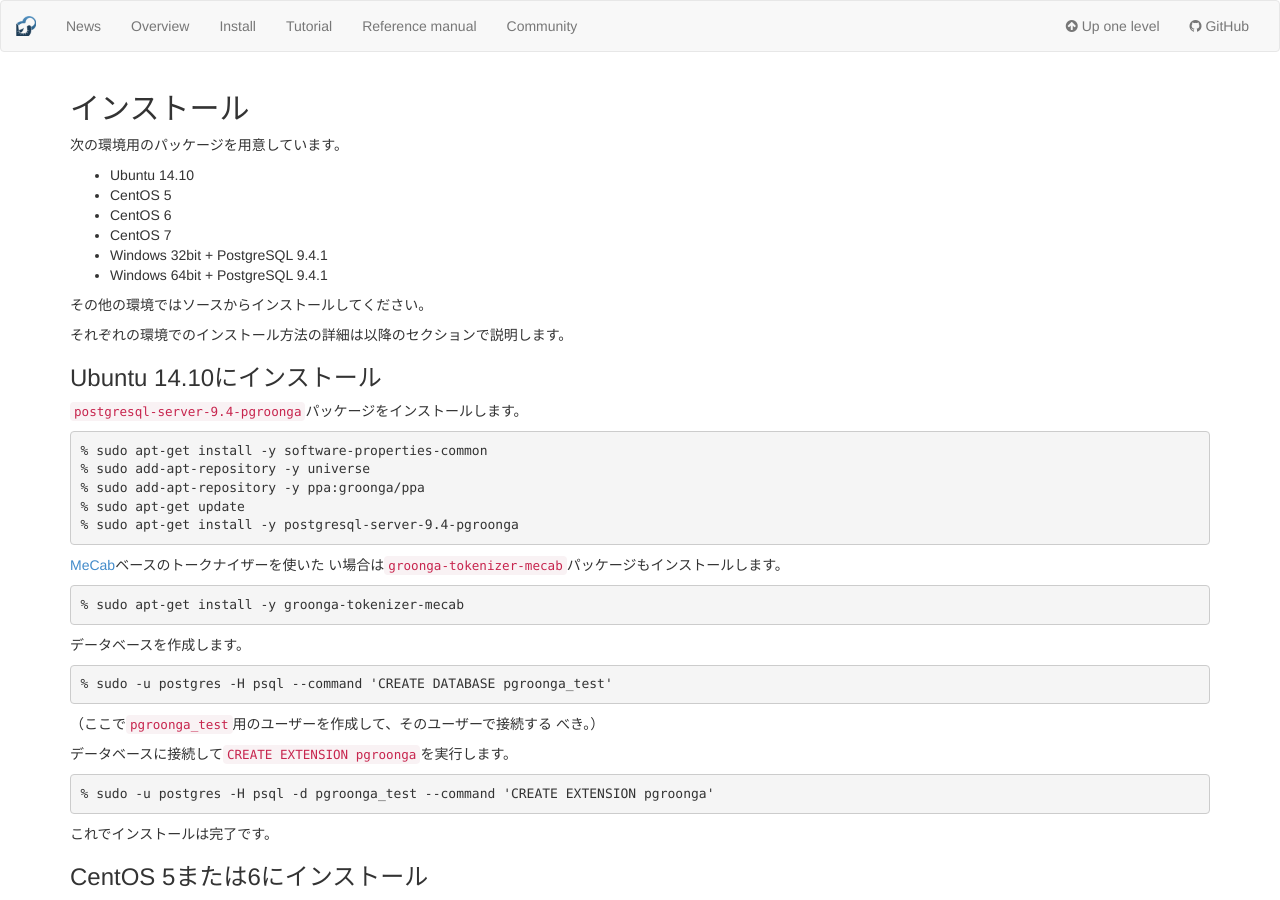
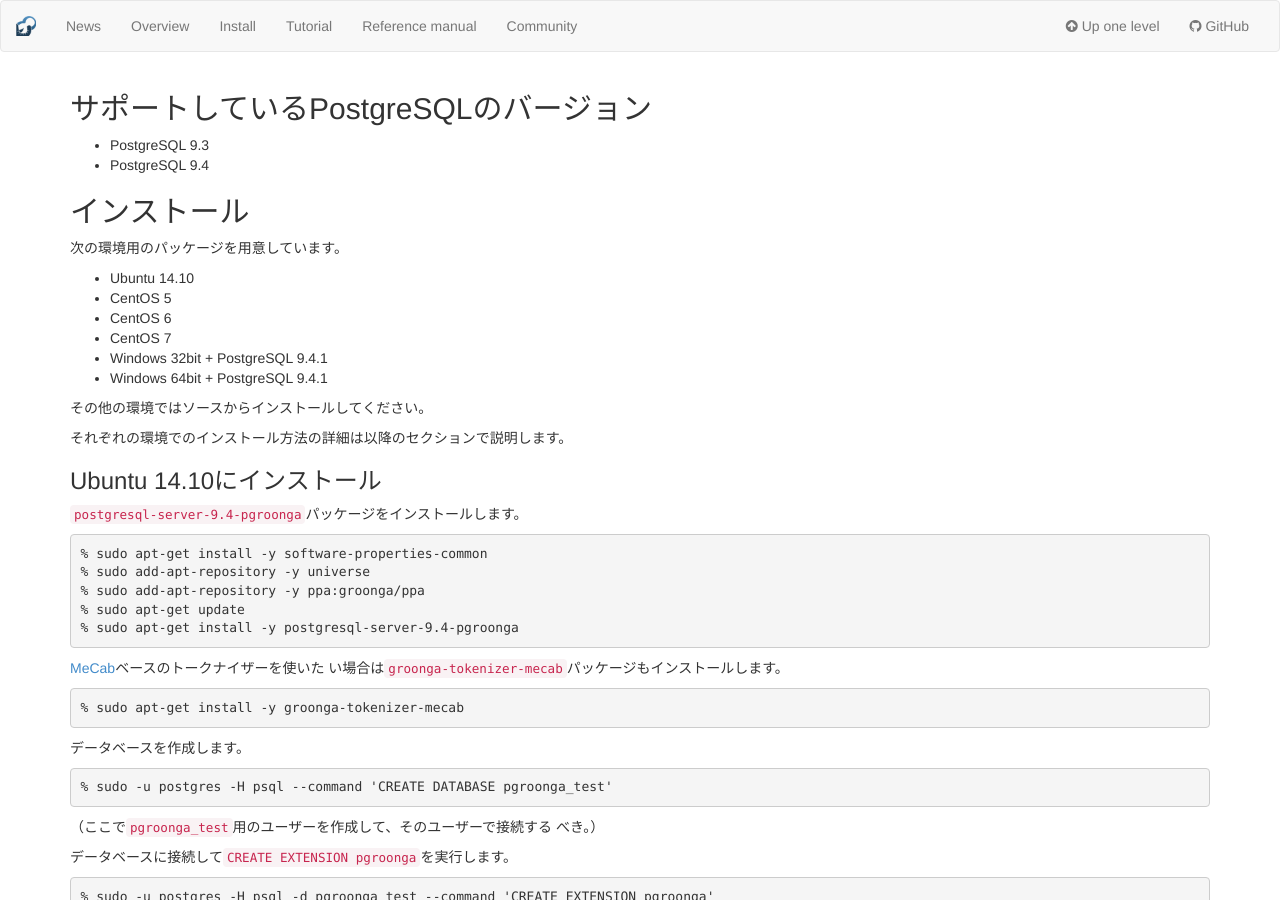
Before and after one commit to pgroonga/pgroonga.github.io, a Jekyll site: the page built from install/index.md, in a window 1280 px wide and 900 px high. Built offline with Jekyll 4.4.1, drawn with Linux system fonts in a browser that asks for light colours.

Commit message:
Describe supported PostgreSQL versions

```diff
--- a/install/index.md
+++ b/install/index.md
@@ -2,6 +2,11 @@
 title: Install
 layout: en
 ---
+
+## サポートしているPostgreSQLのバージョン
+
+  * PostgreSQL 9.3
+  * PostgreSQL 9.4
 
 ## インストール
 
```
